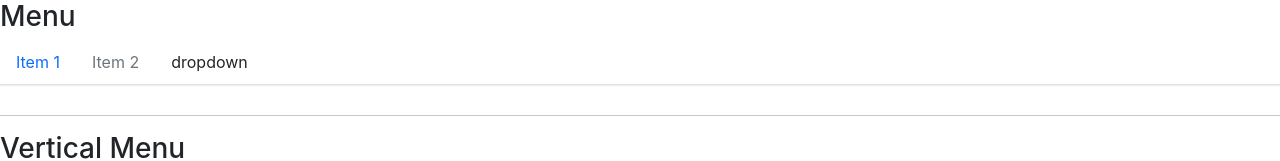
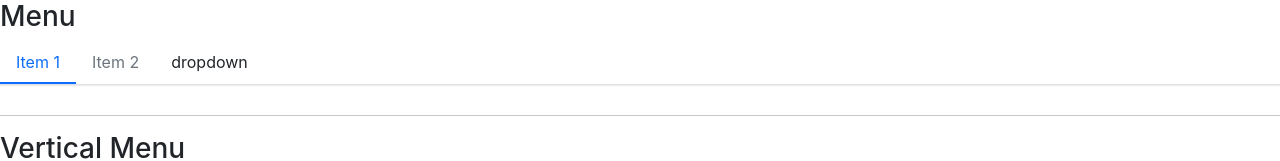
Before and after one commit to bruceeewong/boo-ui-react, a React (Create React App) app: page / in a window 1280 px wide. Shown: the top 161 px of the page. Built offline with nearby package versions, Linux system fonts and the light colour scheme.

Commit message:
refactor(menu): 重构menu样式

```diff
--- a/src/components/Menu/_style.scss
+++ b/src/components/Menu/_style.scss
@@ -1,3 +1,20 @@
+// own by menu-item of menu and submenu
+@mixin menu-item() {
+  color: $body-color;
+
+  &:hover,
+  &--active {
+    color: $menu-item-active-color;
+  }
+
+  &--disabled {
+    color: $menu-item-disabled-color;
+
+    cursor: default;
+    pointer-events: none;
+  }
+}
+
 .b-menu {
   display: flex;
   flex-wrap: wrap;
@@ -9,12 +26,36 @@
   list-style: none;
   box-shadow: $menu-box-shadow;
 
+  &--horizontal {
+    // direct menu item under horizontal mode
+    > .b-menu-item {
+      border-bottom: $menu-item-active-border-width solid transparent;
+
+      &:hover,
+      &--active {
+        border-bottom: $menu-item-active-border-width solid $menu-item-active-color;
+      }
+    }
+
+    .b-submenu {
+      position: absolute;
+      z-index: 100;
+      top: calc(100% + 8px);
+      left: 0;
+
+      border: $menu-border-width solid $menu-border-width;
+      background-color: $white;
+      box-shadow: $submenu-box-shadow;
+    }
+  }
+
   &--vertical {
     flex-direction: column;
     border-bottom-width: 0px;
     border-right: $menu-border-width solid $menu-border-color;
 
-    .b-menu-item {
+    // direct menu item under vertical mode
+    > .b-menu-item {
       border-left: $menu-item-active-border-width solid transparent;  // make item switch smoothly
 
       &:hover,
@@ -24,53 +65,18 @@
       }
     }
   }
-
-  &--horizontal {
-    .b-menu-item {
-      border-bottom: $menu-item-active-border-width solid transparent;
-    }
-
-    .b-submenu {
-      position: absolute;
-      z-index: 100;
-      top: calc(100% + 8px);
-      left: 0;
-
-      border: $menu-border-width solid $menu-border-width;
-
-      background-color: $white;
-
-      box-shadow: $submenu-box-shadow;
-    }
-  }
 }
 
 .b-menu-item {
+  @include menu-item();
   padding: $menu-item-padding-y $menu-item-padding-x;
 
   transition: $menu-transition;
   cursor: pointer;
-
-  &:hover,
-  &:focus {
-    text-decoration: none;
-  }
-
-  &:hover,
-  &--active {
-    color: $menu-item-active-color;
-    border-bottom: $menu-item-active-border-width solid $menu-item-active-color;
-  }
-
-  &--disabled {
-    color: $menu-item-disabled-color;
-
-    cursor: default;
-    pointer-events: none;
-  }
 }
 
-.b-submenu-item {
+// sub-menu
+.b-menu-item-submenu {
   position: relative;
 }
 
@@ -88,19 +94,9 @@
   white-space: nowrap;
   list-style: none;
 
-  // .b-menu-item {
-  //   padding: $menu-item-padding-y $menu-item-padding-x;
-
-  //   color: $body-color;
-  //   transition: $menu-transition;
-
-  //   cursor: pointer;
-
-  //   &:hover,
-  //   &--active {
-  //     color: $menu-item-active-color;
-  //   }
-  // }
+  .b-menu-item {
+    @include menu-item();
+  }
 
   &--opened {
     display: block;
--- a/src/components/Menu/subMenu.tsx
+++ b/src/components/Menu/subMenu.tsx
@@ -22,7 +22,7 @@ const SubMenu: React.FC<SubMenuProp> = (props) => {
 
   const classes = classNames(
     'b-menu-item',
-    'b-submenu-item',
+    'b-menu-item-submenu',
     {
       'b-submenu-item--active': index === context.index,
     },
@@ -69,11 +69,13 @@ const SubMenu: React.FC<SubMenuProp> = (props) => {
   return (
     <li
       className={classes}
-      onClick={e => handleOpen(e)}
       onMouseEnter={e => { context.mode === 'horizontal' && handleMouseEvent(e, true)}}
       onMouseLeave={e => { context.mode === 'horizontal' && handleMouseEvent(e, false)}}
     >
-      <div className="b-submenu-title">
+      <div
+        className="b-submenu-title"
+        onClick={e => handleOpen(e)}
+      >
         {title}
       </div>
       {renderChildren()}
```
